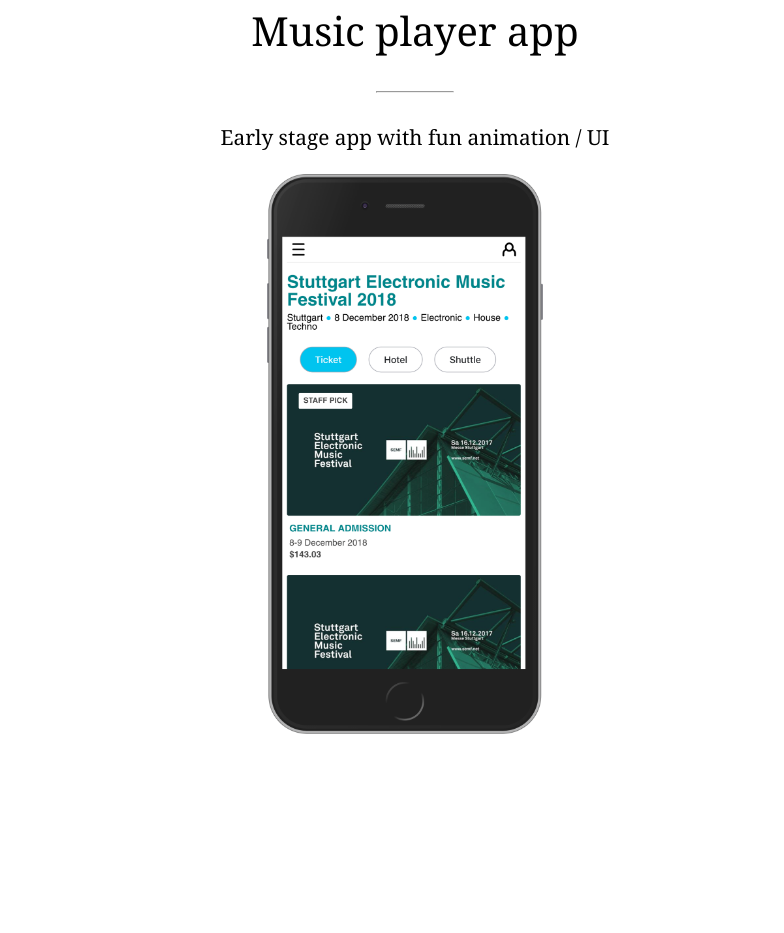
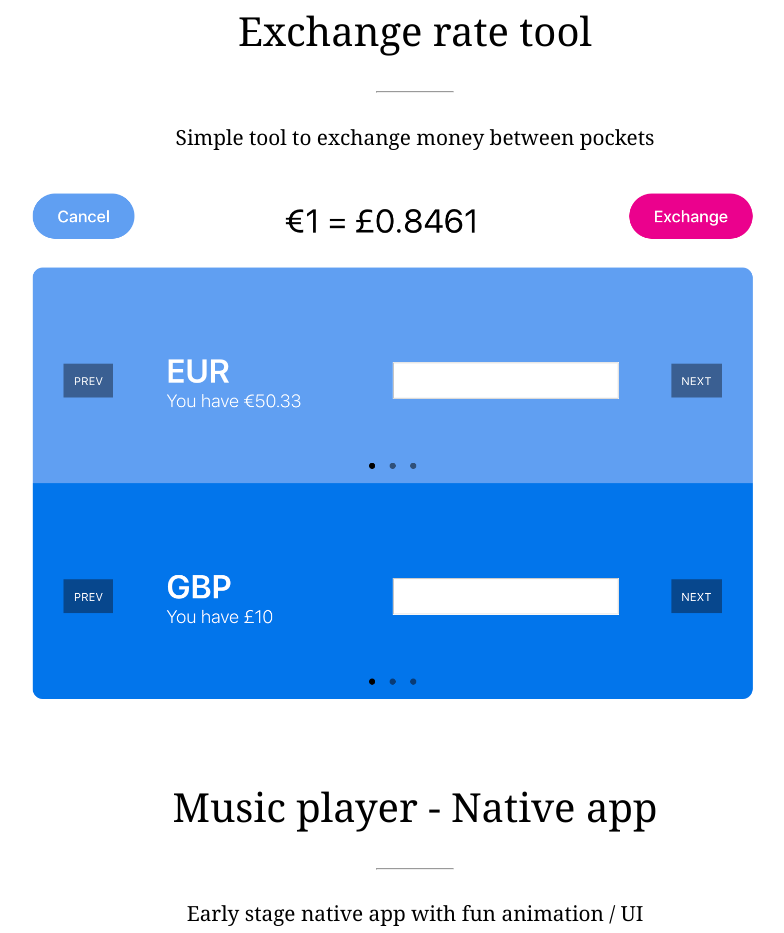
Before and after one commit to emuraton/emilien-muraton, a Gatsby site: page / in a window 1280 px wide. Shown: the part 1973-2906 px from the top of the page, without its empty margins (225-1009 px from the left). Before the commit the page ends 2712 px from the top, so only its background shows below. Built offline with nearby package versions, Linux system fonts and the light colour scheme; Gatsby itself is replaced by a stand-in of ours.

Commit message:
Add third project

```diff
--- a/src/components/Portfolio/index.js
+++ b/src/components/Portfolio/index.js
@@ -4,7 +4,8 @@
 
 import ecommerceImg from '../../images/ecommerce-mobile.png';
 import ecommerceRoomImg from '../../images/ecommerce-mobile-room.png';
-import { Section, Title, Separator } from './styles';
+import exchangeRateImg from '../../images/exchange-rate.png';
+import { Section, Title } from './styles';
 
 const Portfolio = () => (
   <>
@@ -20,8 +21,14 @@
       withBorderBottom
     />
     <Project
-      title="Music player app"
-      description="Early stage app with fun animation / UI"
+      title="Exchange rate tool"
+      description="Simple tool to exchange money between pockets"
+      url="https://github.com/emuraton/exchange-screen/"
+      images={[exchangeRateImg]}
+    />
+    <Project
+      title="Music player - Native app"
+      description="Early stage native app with fun animation / UI"
       url="https://github.com/emuraton/musicApp/"
       images={[ecommerceImg]}
     />
```
Also changed, not shown: src/images/exchange-rate.png (added).
